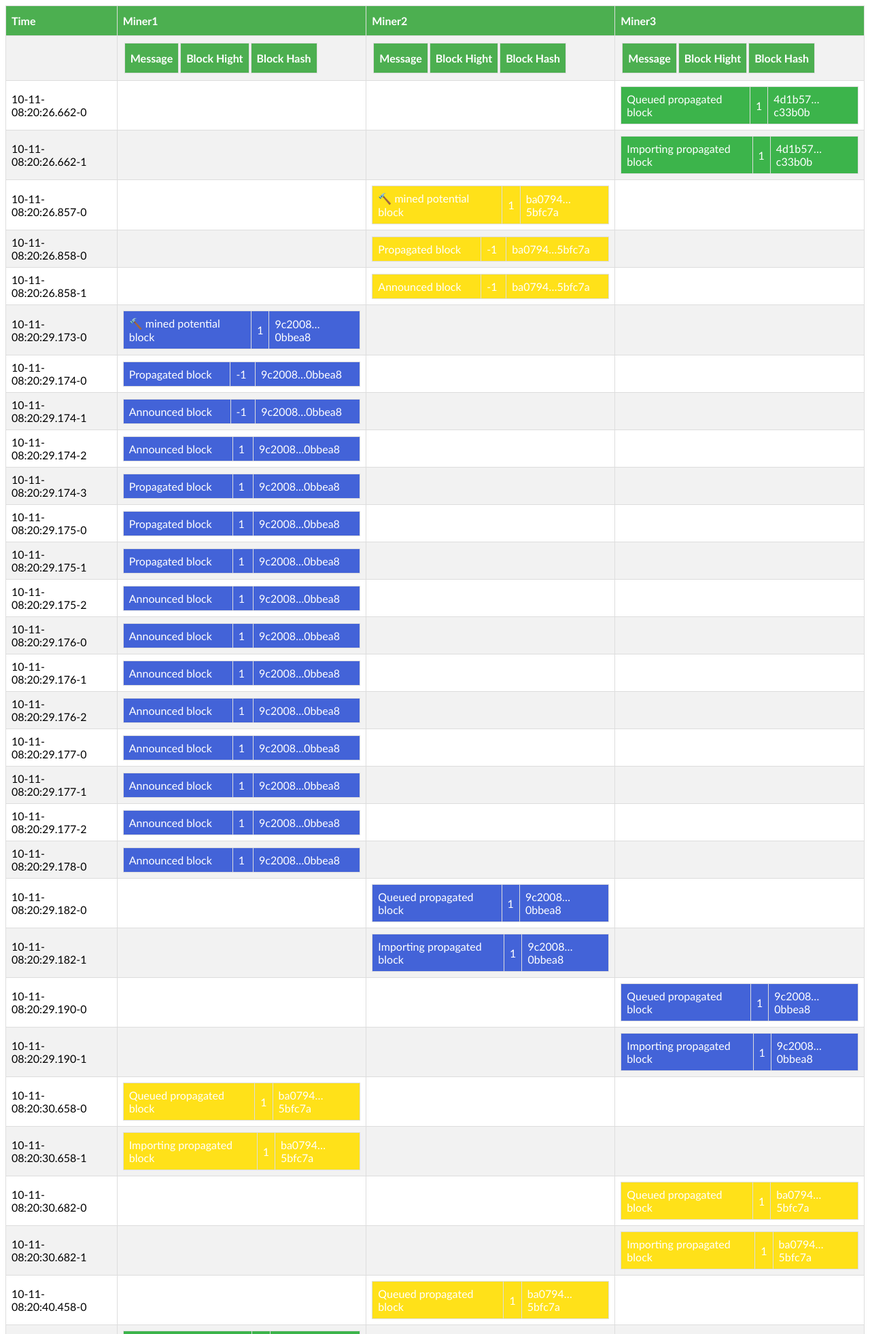
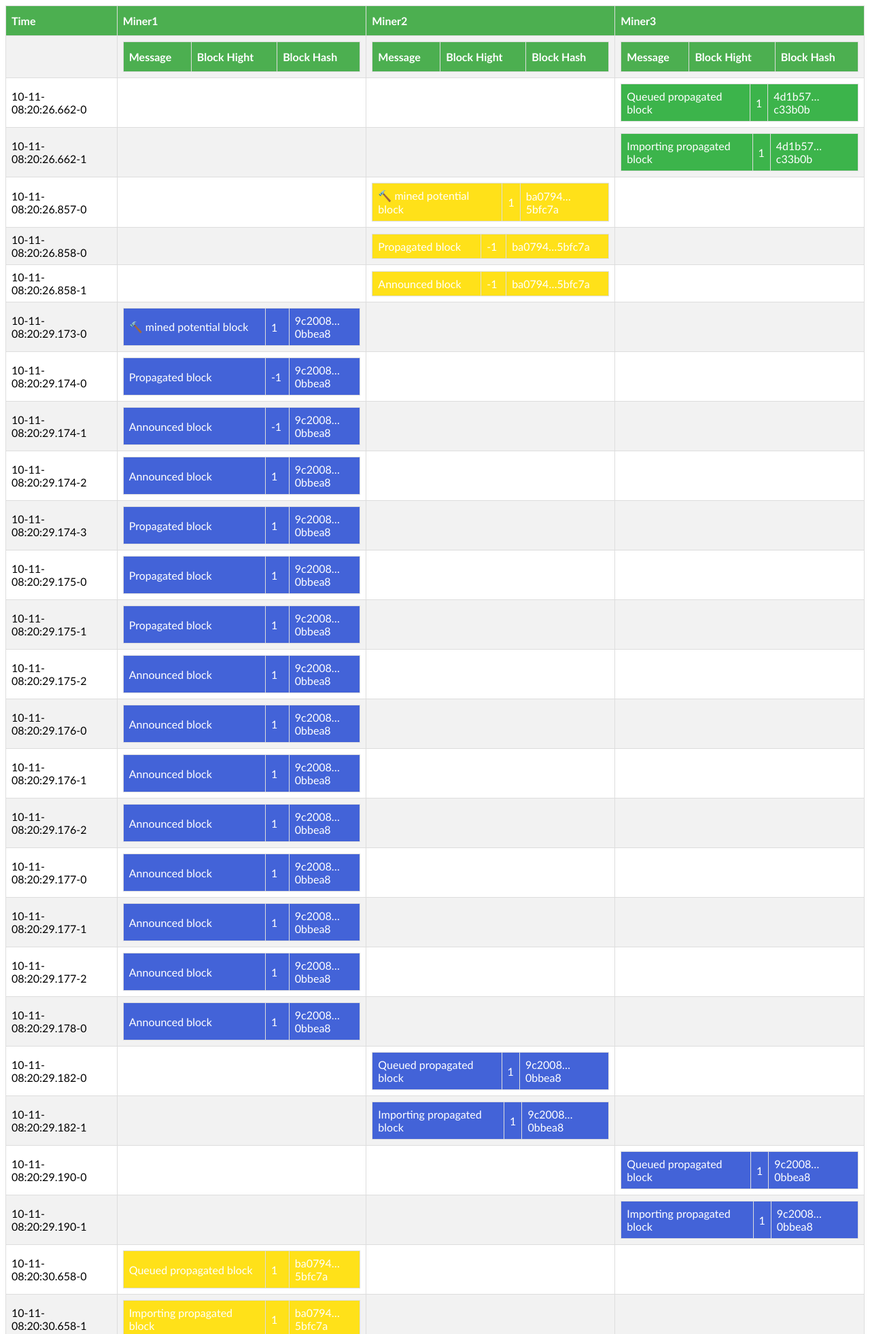
Before and after one commit to Mikki-10/NDS7-2018-Group-720, a PHP site: page /mining.php in a window 1280 px wide. Shown: the top 1963 px of the page at 68% size. Run offline with PHP 8.4, Linux system fonts and the light colour scheme; lists and menus that the app fills with data are empty.

Commit message:
test to show mining log in web

```diff
--- a/www/mining.php
+++ b/www/mining.php
@@ -190,15 +190,15 @@ function show_data($input)
 	  	<?php
 	  	foreach ($miners as $key => $value)
 	  	{
-	  		echo "<td>
-				    	<table>
+	  		echo '<td>
+				    	<table id="full">
 						  <tr>
 						    <th>Message</th>
 							<th>Block Hight</th>
 							<th>Block Hash</th>
 						  </tr>
 						</table>
-					</td>";
+					</td>';
 	  	}
 		?>
 	  </tr>
@@ -215,9 +215,9 @@ function show_data($input)
 					<td>
 					<table id="full">
 				  <tr>
-				    <td bgcolor="<?php echo define_color($value[3]); ?>"><font color="#ffffff"><?php echo $value[1]; ?></font></td>
-				    <td bgcolor="<?php echo define_color($value[3]); ?>"><font color="#ffffff"><?php echo $value[2] ?></font></td>
-				    <td bgcolor="<?php echo define_color($value[3]); ?>"><font color="#ffffff"><?php echo $value[3] ?></font></td>
+				    <td style="width:60%" bgcolor="<?php echo define_color($value[3]); ?>"><font color="#ffffff"><?php echo $value[1]; ?></font></td>
+				    <td style="width:10%" bgcolor="<?php echo define_color($value[3]); ?>"><font color="#ffffff"><?php echo $value[2] ?></font></td>
+				    <td style="width:30%" bgcolor="<?php echo define_color($value[3]); ?>"><font color="#ffffff"><?php echo $value[3] ?></font></td>
 				  </tr>
 				</table>
 				</td>
```
